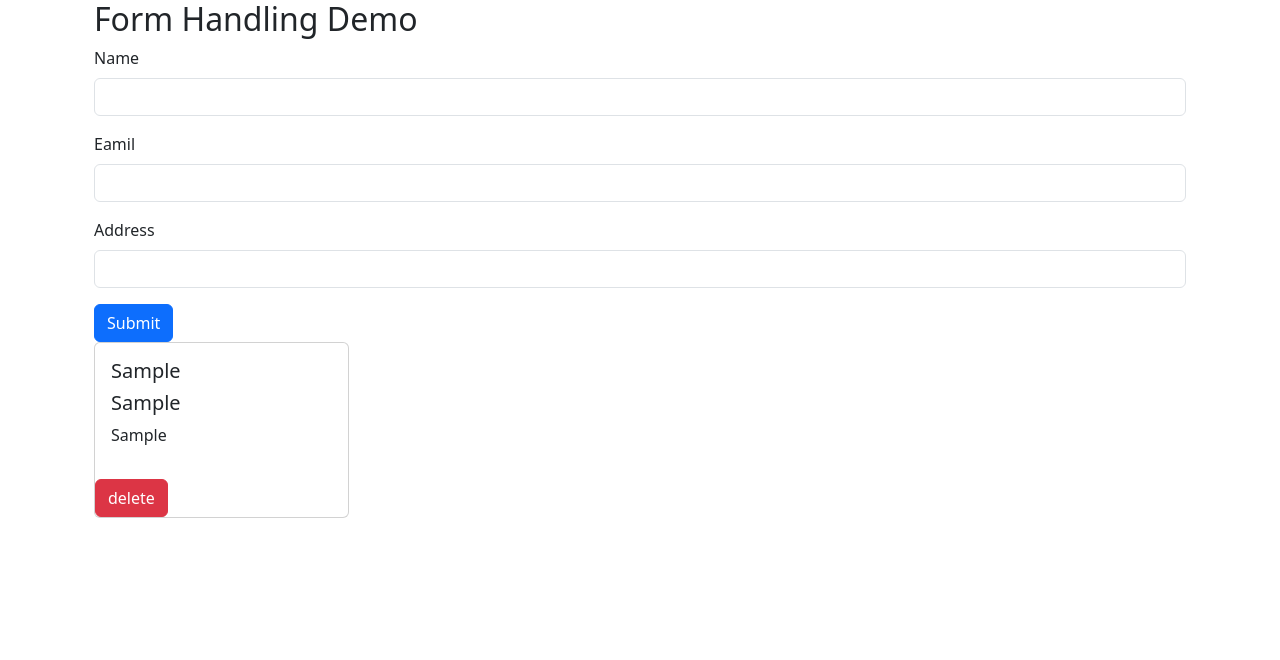
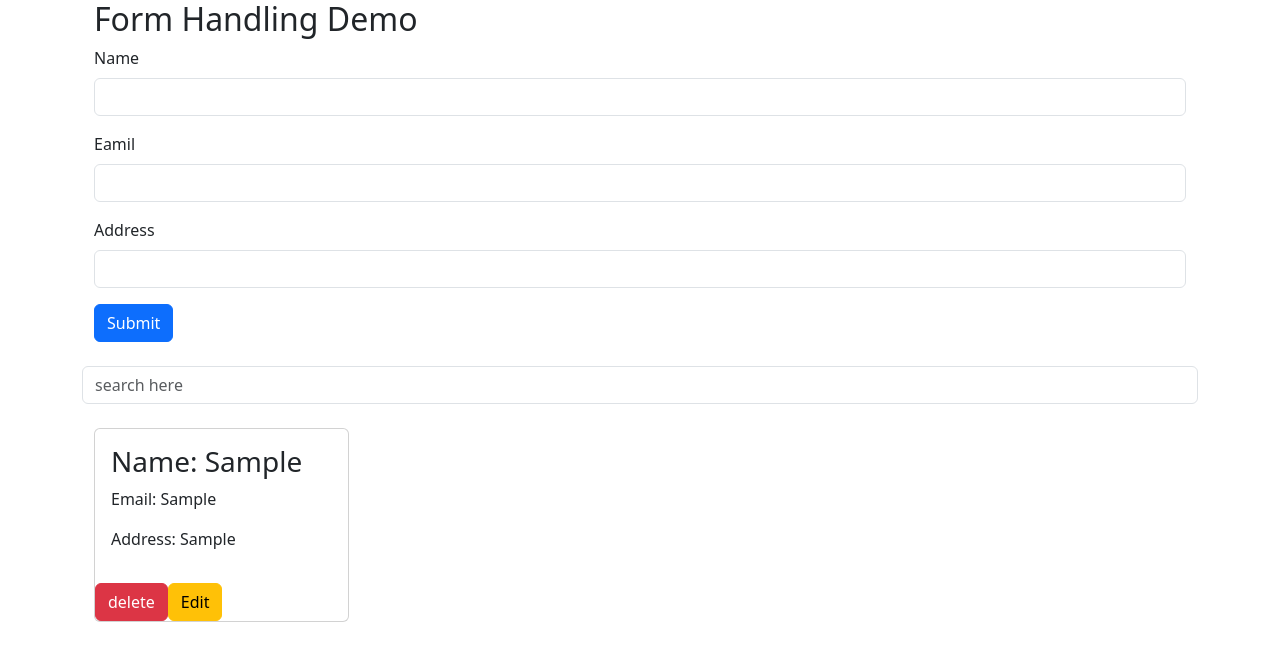
Before and after one commit to smishra1000/fsd-mwf, a React (Create React App) app in the folder reactjs-sessions/sample-app/: page / in a window 1280 px wide. Both pictures are taken after typing "Sample", "Sample", "Sample" into the empty fields and a click on the button "Submit". Shown: the top 660 px of the page. Built offline with nearby package versions, Linux system fonts and the light colour scheme.

Commit message:
edit part done

```diff
--- a/reactjs-sessions/sample-app/src/class-based/FormHandling.jsx
+++ b/reactjs-sessions/sample-app/src/class-based/FormHandling.jsx
@@ -5,9 +5,11 @@ class FormHandling extends React.Component {
         super(props);
         this.state = {
             name: "",
+            id:"",
             email: "",
             address: "",
-            employees: []
+            employees: [],
+            isUpdate: false
         }
     }
 
@@ -26,10 +28,23 @@ class FormHandling extends React.Component {
     onSave(e) {
         e.preventDefault();
 
+        if (this.state.isUpdate === true) {
+            /// update part
+        let updatedEmployees = this.state.employees.map((item)=>{
+            if(item.id===this.state.id){
+                return {...item,name:this.state.name,email:this.state.email,address:this.state.address}
+            }else{
+                return item
+            }
+        })
+        this.setState({employees:updatedEmployees, name: "", email: "", address: "",isUpdate: false})
+
+        } else {
             let emp = {
                 name: this.state.name,
                 email: this.state.email,
-            address: this.state.address
+                address: this.state.address,
+                id:this.state.employees.length+1
             }
             let empList = this.state.employees;
             empList.push(emp)
@@ -37,12 +52,20 @@ class FormHandling extends React.Component {
             this.setState({ name: "", email: "", address: "" })
         }
 
-    deleteEmployee(e,el){
-        let newList = this.state.employees.filter((item)=>{
-            return item.email!==el.email
+
+    }
+
+    deleteEmployee(e, el) {
+        let newList = this.state.employees.filter((item) => {
+            return item.email !== el.email
         })
 
-        this.setState({employees:newList})
+        this.setState({ employees: newList })
+    }
+    editEmployee(e, el) {
+        // need to implement
+        console.log(el)
+        this.setState({ isUpdate: true, name: el.name, email: el.email, address: el.address,id:el.id })
     }
 
     render() {
@@ -62,20 +85,26 @@ class FormHandling extends React.Component {
                         <label class="form-label">Address</label>
                         <input type="text" class="form-control" value={this.state.address} onChange={(e) => this.onAddressChange(e)} />
                     </div>
-                    <button type="submit" class="btn btn-primary">Submit</button>
+                    {!this.state.isUpdate && <button type="submit" class="btn btn-primary">Submit</button>}
+                    {this.state.isUpdate && <button type="submit" class="btn btn-success">Update</button>}
                 </form>
-                <div className="row">
+                <div className="row mt-4">
+                <input type="text" class="form-control" placeholder="search here"/>
+                </div>
+                <div className="row mt-4">
                     {this.state.employees.map((item) => {
                         return (
                             <div className="col-md-3">
                                 <div className="card">
                                     <div className="card-body">
-                                        <h5>{item.name}</h5>
-                                        <h5>{item.address}</h5>
-                                        <p>{item.email}</p>
+                                        <h3>Name: {item.name}</h3>
+                                        <p>Email: {item.email}</p>
+                                        <p>Address: {item.address}</p>
+
                                     </div>
                                     <div>
-                                        <button className="btn btn-danger" onClick={(e)=>this.deleteEmployee(e,item)}>delete</button>
+                                        <button className="btn btn-danger" onClick={(e) => this.deleteEmployee(e, item)}>delete</button>
+                                        <button className="btn btn-warning" onClick={(e) => this.editEmployee(e, item)}>Edit</button>
                                     </div>
                                 </div>
                             </div>
```
Lines whose indentation alone changed are shown as unchanged.
